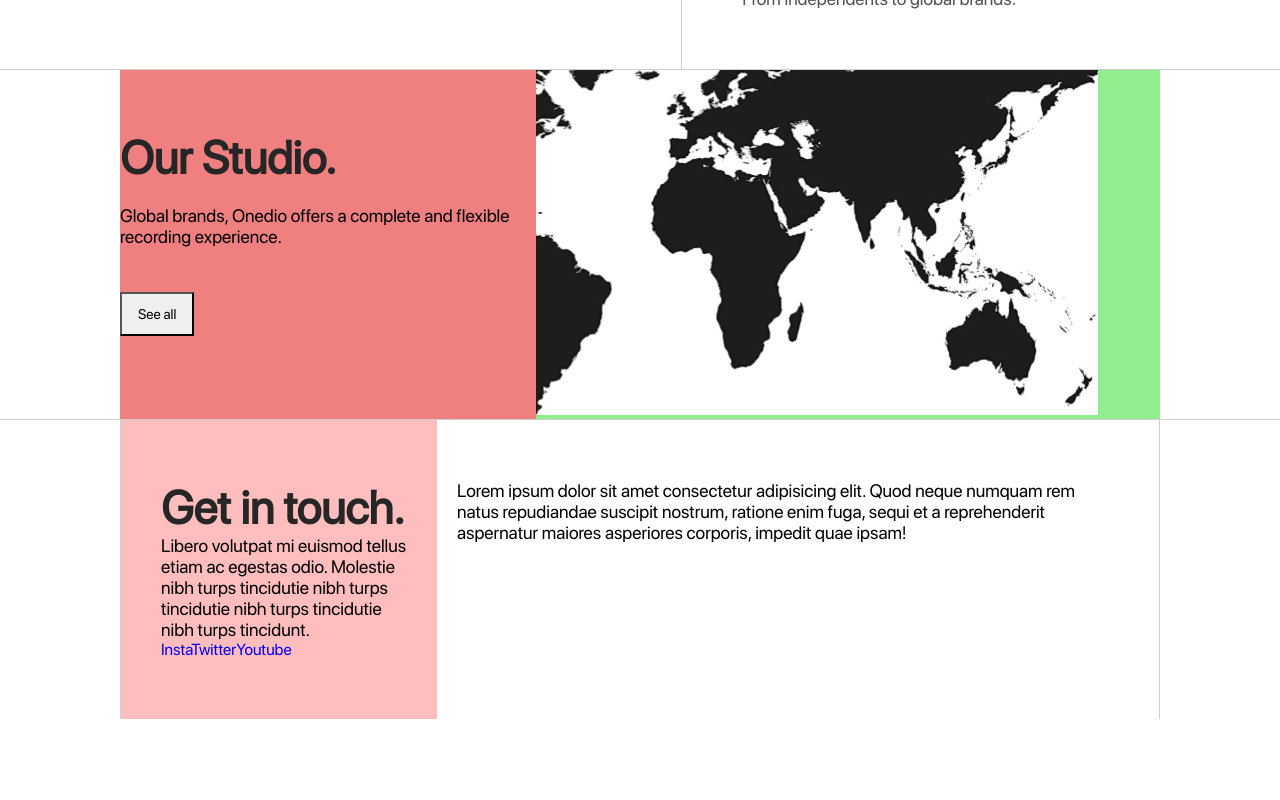
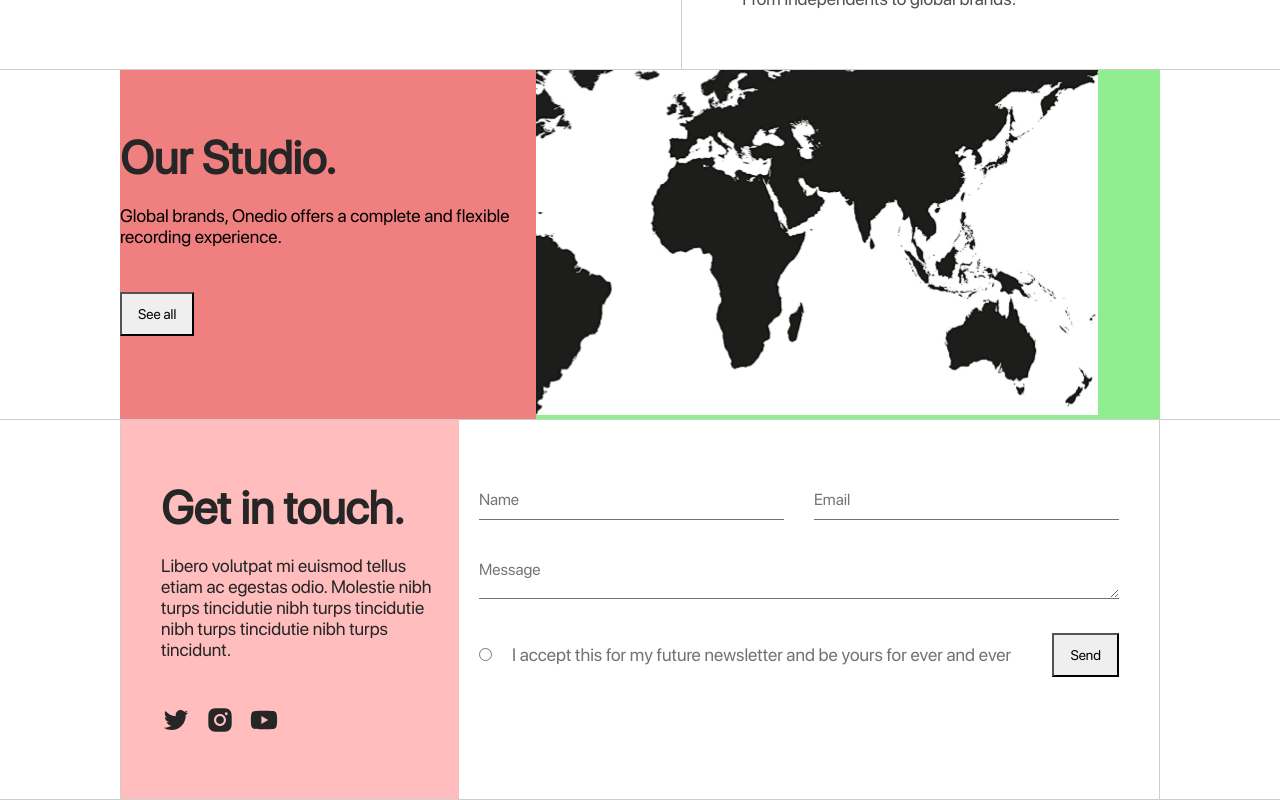
Before and after one commit to Pedro6Miguel/Onedio.-Studio, a React (Vite) app: page / in a window 1280 px wide. Shown: the part 2520-3320 px from the top of the page. Before the commit the page ends 3239 px from the top, so only its background shows below. Built offline with nearby package versions, Linux system fonts and the light colour scheme.

Commit message:
Contact update

```diff
--- a/components/Contact/index.jsx
+++ b/components/Contact/index.jsx
@@ -1,5 +1,6 @@
 import React from 'react'
 import styles from './styles.module.scss'
+import { AiOutlineTwitter, AiFillInstagram, AiFillYoutube } from "react-icons/ai";
 
 export default function Contact() {
     return (
@@ -8,13 +9,24 @@ export default function Contact() {
                 <h3>Get in touch.</h3>
                 <p>Libero volutpat mi euismod tellus etiam ac egestas odio. Molestie nibh turps tincidutie nibh turps tincidutie nibh turps tincidutie nibh turps tincidunt.</p>
                 <div>
-                    <a href="#">Insta</a>
-                    <a href="#">Twitter</a>
-                    <a href="#">Youtube</a>
+                    <a href="#"><AiOutlineTwitter size={30} color={"#262626"} /></a>
+                    <a href="#"><AiFillInstagram size={30} color={"#262626"} /></a>
+                    <a href="#"><AiFillYoutube size={30} color={"#262626"} /></a>
                 </div>
             </div>
             <div className={styles.right}>
-                <p>Lorem ipsum dolor sit amet consectetur adipisicing elit. Quod neque numquam rem natus repudiandae suscipit nostrum, ratione enim fuga, sequi et a reprehenderit aspernatur maiores asperiores corporis, impedit quae ipsam!</p>
+                <div className={styles.first}>
+                    <input type="text" placeholder='Name' />
+                    <input type="text" placeholder='Email' />
+                </div>
+                <textarea type="text" placeholder='Message' />
+                <div className={styles.second}>
+                    <div>
+                        <input type="radio" />
+                        <p>I accept this for my future newsletter and be yours for ever and ever</p>
+                    </div>
+                    <button>Send</button>
+                </div>
             </div>
         </div>
     )
--- a/components/Contact/styles.module.scss
+++ b/components/Contact/styles.module.scss
@@ -1,18 +1,82 @@
 .container {
     display: flex;
+    border-bottom: 1px solid rgb(206, 206, 206);
 
     .left {
         background-color: rgb(255, 189, 189);
-        width: 30%;
+        width: 40vw;
         margin-left: 120px;
         border-left: 1px solid rgb(206, 206, 206);
         padding: 60px 20px 60px 40px;
+
+        p {
+            padding: 20px 0 45px;
+            color: #262626;
+        }
+
+        div {
+            display: flex;
+            align-items: center;
+            gap: 14px;
+        }
     }
 
     .right {
-        width: 70%;
+        width: 60vw;
         margin-right: 120px;
         border-right: 1px solid rgb(206, 206, 206);
         padding: 60px 40px 60px 20px;
+
+        .first {
+            display: flex;
+            gap: 30px;
+
+            input {
+                width: 100%;
+                padding: 10px 0 10px 0;
+                border: none;
+                border-bottom: 1px solid #737372;
+                font-size: 16px;
+                color: #262626;
+            }
+
+            input:focus {
+                outline: none;
+            }
+        }
+
+        textarea {
+            margin: 40px 0 0 0;
+            border: none;
+            border-bottom: 1px solid #737372;
+            font-size: 16px;
+            min-width: 50vw;
+            max-width: 50vw;
+            min-height: 0;
+            max-height: 300px;
+            color: #262626;
+        }
+
+
+        textarea:focus {
+            outline: none;
+        }
+
+        .second {
+            display: flex;
+            align-items: center;
+            justify-content: space-between;
+            gap: 20px;
+            margin: 30px 0 0 0;
+
+            div {
+                display: flex;
+                gap: 20px;
+
+                p {
+                    color: #737372;
+                }
+            }
+        }
     }
 }
--- a/package.json
+++ b/package.json
@@ -11,6 +11,7 @@
   "dependencies": {
     "react": "^18.2.0",
     "react-dom": "^18.2.0",
+    "react-icons": "^4.4.0",
     "sass": "^1.54.0"
   },
   "devDependencies": {
```
Also changed, not shown: 1 other file (tests, documents, lock files or other folders).
